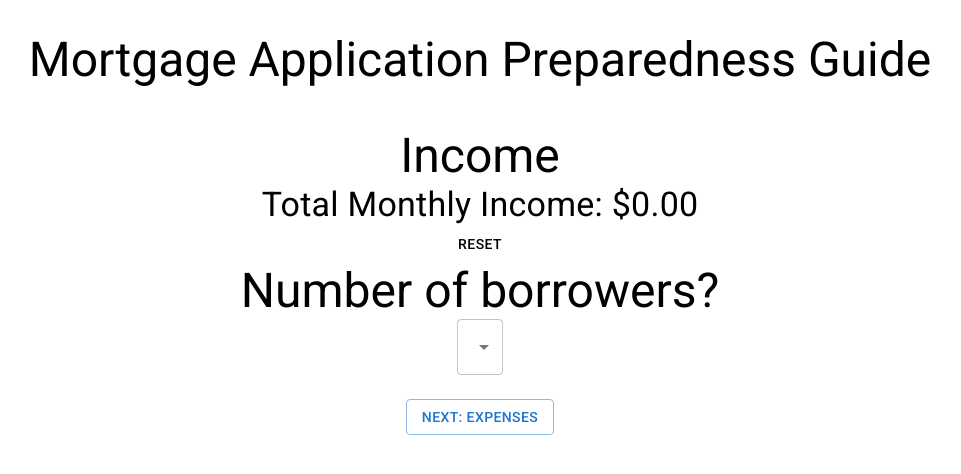
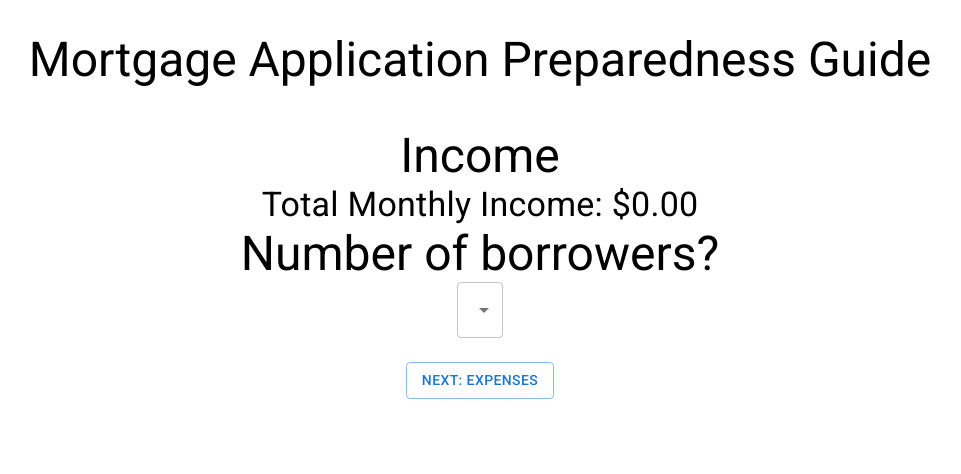
Before and after one commit to jschoff155/homefinancehero, a React (Create React App) app: page / in a window 1280 px wide. Both pictures are taken after a click on the button "LET'S GET STARTED!". Shown: the top 474 px of the page, without its empty margins (160-1121 px from the left). Built offline with nearby package versions, Linux system fonts and the light colour scheme.

Commit message:
Updated input fields to reset upon pay type change.

```diff
--- a/src/ChildComponents/Income.js
+++ b/src/ChildComponents/Income.js
@@ -53,8 +53,14 @@ export default function Income({
     .toFixed(2);
 
   const onChangeNOB = (event) => setNumberOfBorrowers(event.target.value);
-  const onChangePTBO = (event) => setpayTypeBO(event.target.value);
-  const onChangePTBT = (event) => setpayTypeBT(event.target.value);
+  const onChangePTBO = (event) => {
+    setpayTypeBO(event.target.value);
+    resetBO();
+  };
+  const onChangePTBT = (event) => {
+    setpayTypeBT(event.target.value);
+    resetBT();
+  };
   const onChangeHBO = (event) => setHourlyPayBO(event.target.value);
   const onChangeMBO = (event) => setMonthlyPayBO(event.target.value);
   const onChangeSBO = (event) => setSalaryPayBO(event.target.value);
@@ -62,10 +68,12 @@ export default function Income({
   const onChangeMBT = (event) => setMonthlyPayBT(event.target.value);
   const onChangeSBT = (event) => setSalaryPayBT(event.target.value);
 
-  function reset() {
+  function resetBO() {
     setHourlyPayBO("");
     setMonthlyPayBO("");
     setSalaryPayBO("");
+  }
+  function resetBT() {
     setHourlyPayBT("");
     setMonthlyPayBT("");
     setSalaryPayBT("");
@@ -83,9 +91,6 @@ SelfEmployment = (net + amortization + depreciation - expenses meals)
         Total Monthly Income: $
         {totalMonthlyIncome && parseFloat(totalMonthlyIncome).toFixed(2)}
       </Typography>
-      <Button variant="outline" labelId="Reset" onClick={reset}>
-        Reset
-      </Button>
       <Typography variant="h3">Number of borrowers?</Typography>
       <Select
         labelId="demo-simple-select-label"
```
